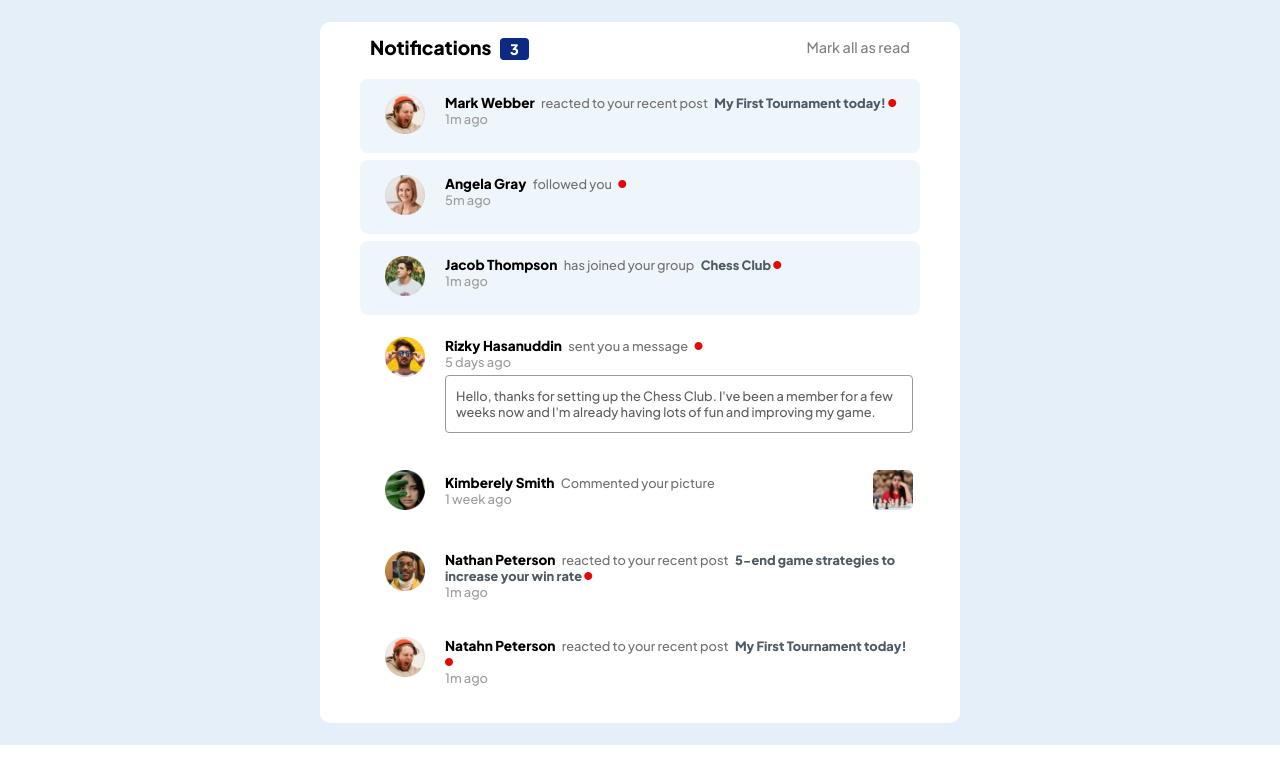
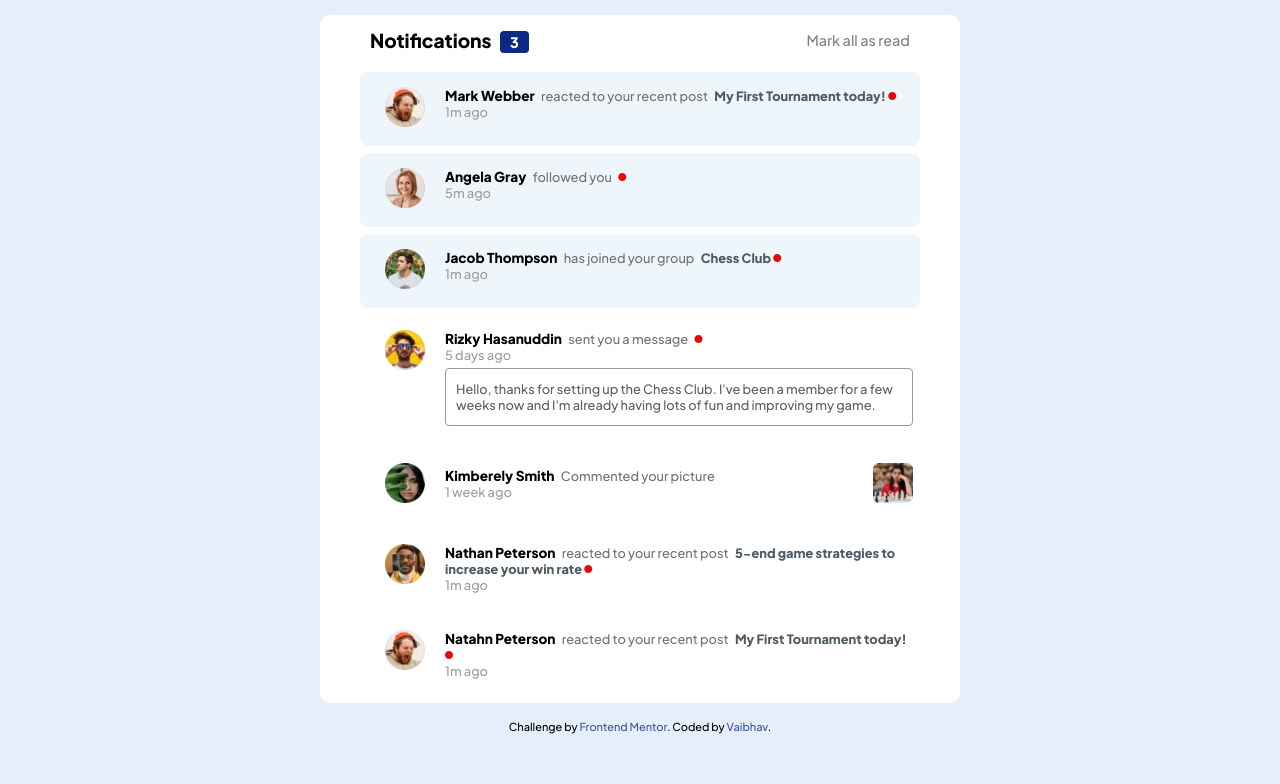
Before and after one commit to vaibhavprasad54/notifications-panel-frontendmentor, a plain HTML site: page index.html in a window 1280 px wide. Drawn offline with Linux system fonts and the light colour scheme.

Commit message:
Updated attributions UI.

```diff
--- a/index.html
+++ b/index.html
@@ -146,13 +146,15 @@
     </div>
   </div>
 
+  <div class="attribution">
+    Challenge by <a href="https://www.frontendmentor.io?ref=challenge" target="_blank">Frontend Mentor</a>.
+    Coded by <a href="#">Vaibhav</a>.
+  </div>
 
 
 
-  <!-- <div class="attribution">
-    Challenge by <a href="https://www.frontendmentor.io?ref=challenge" target="_blank">Frontend Mentor</a>.
-    Coded by <a href="#">Your Name Here</a>.
-  </div> -->
+
+
 
   <script src="./index.js"></script>
 </body>
--- a/style.css
+++ b/style.css
@@ -6,22 +6,39 @@
     box-sizing: border-box;
 }
 
+body{
+    background-color: hsl(211, 68%, 94%);
+}
+
 .main{
     width: 100vw;
     /* height: 100vh; */
-    padding: 22px 0;
+    padding: 15px 0;
     display: flex;
     align-items: center;
     justify-content: center;
     font-family: 'Plus Jakarta Sans', sans-serif;
-    background-color: hsl(211, 68%, 94%);
+
 }
 
 .notifications-section{
     width: 40rem;
-    padding: 0 40px 15px 40px;
+    padding: 0 40px 2px 40px;
     border-radius: 10px;
     background-color: white;
+}
+
+.attribution{
+    width: auto;
+    font-family: 'Plus Jakarta Sans', sans-serif;
+    margin-top: 2px;
+    margin-bottom: 7px;
+    font-size: 0.8rem;
+}
+
+.attribution > a{
+    color: #4678c8;
+    text-decoration: none;
 }
 
 .nav{
```
